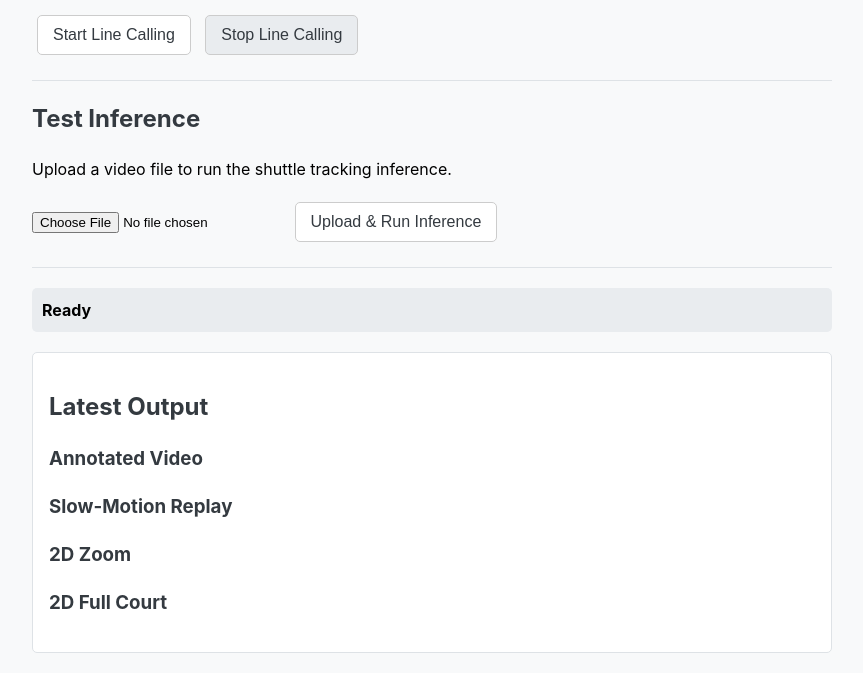
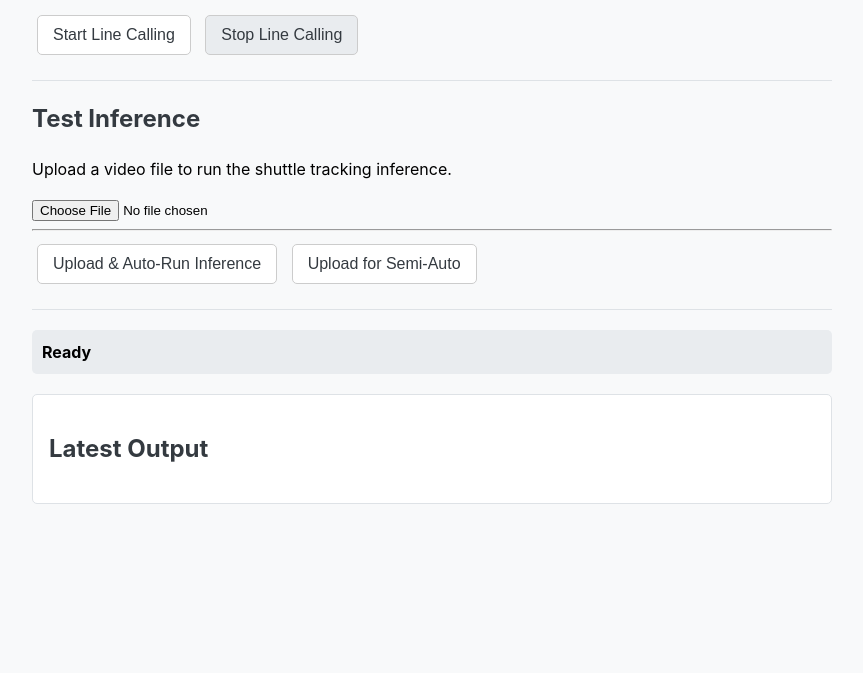
Before and after one commit to vikasraju-kpro/camera1_version1, a Flask app: page /line_calling in a window 1280 px wide. Shown: the part 274-947 px from the top of the page, without its empty margins (208-1071 px from the left). After the commit the page ends 778 px from the top, so only its background shows below. Run offline with Flask 3, Linux system fonts and the light colour scheme.

Commit message:
added second button for semi-auto inference

```diff
--- a/app.py
+++ b/app.py
@@ -2,7 +2,9 @@ import datetime
 import os
 import glob
 import threading
-from flask import Flask, render_template, jsonify, url_for, request, send_file
+import cv2 # <-- NEW
+import io # <-- NEW
+from flask import Flask, render_template, jsonify, url_for, request, send_file, send_file
 
 from common.camera_controller import (
     initialize_camera,
@@ -40,7 +42,7 @@ inference_status = {
     "output_url": None,
     "output_2d_url": None,
     "output_2d_zoom_url": None,
-    "output_replay_url": None, # <-- NEW
+    "output_replay_url": None,
     "message": None
 }
 
@@ -57,12 +59,12 @@ initialize_camera()
 # --- End Application Startup ---
 
 
-# --- Thread target function for running inference ---
-def run_inference_task(input_video_path):
+# --- MODIFIED: Thread target function for running inference ---
+def run_inference_task(input_video_path, manual_points=None):
     """
     This function runs in a separate thread.
     It updates the global 'inference_status' variable.
-    NOW RUNS A 2-STAGE PIPELINE.
+    It now accepts optional manual_points.
     """
     global inference_status
     try:
@@ -88,11 +90,11 @@ def run_inference_task(input_video_path):
 
         # --- STAGE 2: Run YOLO Homography ---
         inference_status["message"] = "Stage 2/2: Running court detection..."
-        # --- MODIFIED: Expect 5 return values ---
         success_homog, final_video_path, final_2d_full_path, final_2d_zoom_path, final_replay_path = homography_controller.run_homography_check(
             filesystem_path,
             tflite_csv_path,
-            OUTPUT_DIR_INFERENCES
+            OUTPUT_DIR_INFERENCES,
+            manual_points=manual_points # <-- Pass manual points
         )
 
         if not success_homog:
@@ -106,7 +108,7 @@ def run_inference_task(input_video_path):
             "output_url": final_video_path,
             "output_2d_url": final_2d_full_path,
             "output_2d_zoom_url": final_2d_zoom_path,
-            "output_replay_url": final_replay_path, # <-- NEW
+            "output_replay_url": final_replay_path,
             "message": "Line calling process complete."
         }
         print(f"Inference thread finished: {inference_status['status']}")
@@ -118,7 +120,7 @@ def run_inference_task(input_video_path):
             "output_url": None,
             "output_2d_url": None,
             "output_2d_zoom_url": None,
-            "output_replay_url": None, # <-- NEW
+            "output_replay_url": None,
             "message": str(e)
         }
 
@@ -263,6 +265,60 @@ def upload_for_inference_route():
     input_url = url_for('static', filename=f'uploads/{file.filename}')
     return jsonify({"success": True, "message": "File uploaded.", "input_path": input_url})
 
+# --- NEW: Route to get a specific frame from a video ---
+@app.route("/get_video_frame", methods=["POST"])
+def get_video_frame_route():
+    try:
+        data = request.get_json()
+        video_path = data.get('video_path')
+        frame_number = int(data.get('frame_number', 0))
+
+        if not video_path:
+            return jsonify({"success": False, "message": "No video_path provided."}), 400
+
+        filesystem_path = os.path.join(os.getcwd(), video_path.lstrip('/'))
+        if not os.path.exists(filesystem_path):
+            return jsonify({"success": False, "message": "Video file not found."}), 404
+
+        cap = cv2.VideoCapture(filesystem_path)
+        if not cap.isOpened():
+            return jsonify({"success": False, "message": "Could not open video file."}), 500
+
+        # Set the frame position
+        cap.set(cv2.CAP_PROP_POS_FRAMES, frame_number)
+        ret, frame = cap.read()
+        cap.release()
+
+        if not ret:
+            return jsonify({"success": False, "message": "End of video or invalid frame."}), 404
+
+        # Get frame dimensions
+        height, width, _ = frame.shape
+
+        # Encode frame as JPEG and send it
+        _, buffer = cv2.imencode('.jpg', frame)
+        img_io = io.BytesIO(buffer)
+
+        # We need to send the image, but also return JSON.
+        # The best way is to save a temp frame and return the path.
+        frame_filename = f"temp_frame_{datetime.datetime.now().strftime('%Y%m%d_%H%M%S%f')}.jpg"
+        frame_fs_path = os.path.join(OUTPUT_DIR_INFERENCES, frame_filename)
+        cv2.imwrite(frame_fs_path, frame)
+
+        frame_web_path = os.path.join(os.path.basename(OUTPUT_DIR_INFERENCES), frame_filename)
+
+        return jsonify({
+            "success": True,
+            "image_url": url_for('static', filename=frame_web_path),
+            "width": width,
+            "height": height
+        })
+
+    except Exception as e:
+        print(f"❌ Error in /get_video_frame: {e}")
+        return jsonify({"success": False, "message": str(e)}), 500
+
+# --- MODIFIED: Route to run inference (now accepts manual points) ---
 @app.route("/run_inference", methods=["POST"])
 def run_inference_route():
     """Starts the inference process in a background thread."""
@@ -272,11 +328,19 @@ def run_inference_route():
 
     data = request.get_json()
     input_path = data.get('input_path')
+    manual_points = data.get('manual_points') # Will be None if not provided
+
     if not input_path:
         return jsonify({"success": False, "message": "No input_path provided."}), 400
 
+    if manual_points:
+        print(f"Received manual points: {manual_points}")
+    else:
+        print("No manual points, running in Auto-mode.")
+
     inference_status = {"status": "running", "output_url": None, "output_2d_url": None, "output_2d_zoom_url": None, "output_replay_url": None, "message": "Process starting..."}
-    thread = threading.Thread(target=run_inference_task, args=(input_path,), daemon=True)
+    # Pass manual_points to the thread
+    thread = threading.Thread(target=run_inference_task, args=(input_path, manual_points), daemon=True)
     thread.start()
 
     return jsonify({"success": True, "message": "Inference process started."})
@@ -295,7 +359,6 @@ def check_inference_status_route():
             status_copy["output_2d_url"] = url_for('static', filename=status_copy["output_2d_url"])
         if status_copy.get("output_2d_zoom_url"):
             status_copy["output_2d_zoom_url"] = url_for('static', filename=status_copy["output_2d_zoom_url"])
-        # --- NEW: Build the replay video URL ---
         if status_copy.get("output_replay_url"):
             status_copy["output_replay_url"] = url_for('static', filename=status_copy["output_replay_url"])
 
--- a/static/line_calling.js
+++ b/static/line_calling.js
@@ -6,16 +6,34 @@ document.addEventListener('DOMContentLoaded', () => {
     const mediaOutputDiv = document.getElementById('media-output');
     const mediaOutputDiv2D = document.getElementById('media-output-2d');
     const mediaOutputDiv2DZoom = document.getElementById('media-output-2d-zoom');
-    const mediaOutputReplay = document.getElementById('media-output-replay'); // <-- NEW
+    const mediaOutputReplay = document.getElementById('media-output-replay');
 
     // --- Inference Selectors ---
     const videoUploadInput = document.getElementById('videoUpload');
-    const uploadAndRunBtn = document.getElementById('uploadAndRunBtn');
+    const autoRunBtn = document.getElementById('autoRunBtn'); // <-- RENAMED
     const runOnLatestBtn = document.getElementById('runOnLatestBtn');
+
+    // --- NEW: Semi-Auto Selectors ---
+    const semiAutoUploadBtn = document.getElementById('semiAutoUploadBtn');
+    const semiAutoControls = document.getElementById('semi-auto-controls');
+    const semiAutoStatus = document.getElementById('semi-auto-status');
+    const frameDisplayContainer = document.getElementById('frame-display-container');
+    const frameImage = document.getElementById('frame-image');
+    const frameCanvas = document.getElementById('frame-canvas');
+    const prevFrameBtn = document.getElementById('prevFrameBtn');
+    const nextFrameBtn = document.getElementById('nextFrameBtn');
+    const currentFrameNumSpan = document.getElementById('currentFrameNum');
+    const runSemiAutoBtn = document.getElementById('runSemiAutoBtn');
 
     // --- Global State ---
     let latestRecordedVideoPath = null;
     let statusInterval = null;
+    let semiAutoVideoPath = null; // Path to the uploaded video for marking
+    let currentFrameNum = 0;
+    let manualPoints = [];
+    let canvasCtx = frameCanvas.getContext('2d');
+    let naturalFrameWidth = 1;
+    let naturalFrameHeight = 1;
 
     // --- Helper Functions ---
     function updateStatus(message, isError = false) {
@@ -34,46 +52,43 @@ document.addEventListener('DOMContentLoaded', () => {
     }
 
     function displayVideo(url) {
-        mediaOutputDiv.innerHTML = '<h3>Annotated Video</h3>'; // Clear previous output
+        mediaOutputDiv.innerHTML = '<h3>Annotated Video</h3>';
         const video = document.createElement('video');
-        video.src = url + '?t=' + new Date().getTime(); // Cache bust
+        video.src = url + '?t=' + new Date().getTime();
         video.controls = true;
         video.autoplay = true;
         video.muted = true;
-
         const downloadLink = createDownloadLink(url, 'Download Video');
         mediaOutputDiv.appendChild(video);
         mediaOutputDiv.appendChild(downloadLink);
     }
 
-    // --- NEW: Function to display replay video ---
     function displayReplayVideo(url) {
-        mediaOutputReplay.innerHTML = '<h3>Slow-Motion Replay</h3>'; // Clear previous
+        mediaOutputReplay.innerHTML = '<h3>Slow-Motion Replay</h3>';
         const video = document.createElement('video');
-        video.src = url + '?t=' + new Date().getTime(); // Cache bust
+        video.src = url + '?t=' + new Date().getTime();
         video.controls = true;
         video.autoplay = true;
         video.muted = true;
-        video.loop = true; // Loop the replay
-        video.style.maxWidth = '400px'; // Match image size
-
+        video.loop = true;
+        video.style.maxWidth = '400px';
         const downloadLink = createDownloadLink(url, 'Download Replay');
         mediaOutputReplay.appendChild(video);
         mediaOutputReplay.appendChild(downloadLink);
     }
 
     function display2dImage(url) {
-        mediaOutputDiv2D.innerHTML = '<h3>2D Full Court</h3>'; // Clear previous
+        mediaOutputDiv2D.innerHTML = '<h3>2D Full Court</h3>';
         const img = document.createElement('img');
-        img.src = url + '?t=' + new Date().getTime(); // Cache bust
+        img.src = url + '?t=' + new Date().getTime();
         img.alt = '2D Court Illustration';
         mediaOutputDiv2D.appendChild(img);
     }
 
     function display2dZoomImage(url) {
-        mediaOutputDiv2DZoom.innerHTML = '<h3>2D Zoom</h3>'; // Clear previous
+        mediaOutputDiv2DZoom.innerHTML = '<h3>2D Zoom</h3>';
         const img = document.createElement('img');
-        img.src = url + '?t=' + new Date().getTime(); // Cache bust
+        img.src = url + '?t=' + new Date().getTime();
         img.alt = '2D Zoomed Illustration';
         mediaOutputDiv2DZoom.appendChild(img);
     }
@@ -81,7 +96,8 @@ document.addEventListener('DOMContentLoaded', () => {
     function setAllButtonsDisabled(disabled) {
         startRecordBtn.disabled = disabled;
         stopRecordBtn.disabled = disabled;
-        uploadAndRunBtn.disabled = disabled;
+        autoRunBtn.disabled = disabled;
+        semiAutoUploadBtn.disabled = disabled;
         runOnLatestBtn.disabled = disabled;
     }
 
@@ -89,9 +105,11 @@ document.addEventListener('DOMContentLoaded', () => {
         mediaOutputDiv.innerHTML = '';
         mediaOutputDiv2D.innerHTML = '';
         mediaOutputDiv2DZoom.innerHTML = '';
-        mediaOutputReplay.innerHTML = ''; // <-- NEW
+        mediaOutputReplay.innerHTML = '';
         runOnLatestBtn.style.display = 'none';
         latestRecordedVideoPath = null;
+        // Also hide semi-auto controls
+        semiAutoControls.style.display = 'none';
     }
 
     // --- Recording Event Listeners ---
@@ -124,7 +142,7 @@ document.addEventListener('DOMContentLoaded', () => {
             setAllButtonsDisabled(false);
 
             if (result.success && result.video_url) {
-                displayVideo(result.video_url); // Display original recorded video
+                displayVideo(result.video_url);
                 latestRecordedVideoPath = result.video_url;
                 runOnLatestBtn.style.display = 'inline-block';
             }
@@ -139,20 +157,21 @@ document.addEventListener('DOMContentLoaded', () => {
 
     runOnLatestBtn.addEventListener('click', () => {
         if (latestRecordedVideoPath) {
-            startInferenceProcess(latestRecordedVideoPath);
+            startInferenceProcess(latestRecordedVideoPath, null); // null for manual_points
         } else {
             updateStatus('No recorded video found.', true);
         }
     });
 
-    uploadAndRunBtn.addEventListener('click', async () => {
+    // --- MODIFIED: Auto-Run Button ---
+    autoRunBtn.addEventListener('click', async () => {
         const file = videoUploadInput.files[0];
         if (!file) {
             updateStatus('Please select a video file to upload.', true);
             return;
         }
 
-        updateStatus('Uploading video...');
+        updateStatus('Uploading video for Auto-Run...');
         setAllButtonsDisabled(true);
         clearMedia();
 
@@ -167,8 +186,8 @@ document.addEventListener('DOMContentLoaded', () => {
             const result = await response.json();
 
             if (result.success) {
-                updateStatus('Upload complete. Starting inference...', false);
-                startInferenceProcess(result.input_path);
+                updateStatus('Upload complete. Starting auto-inference...', false);
+                startInferenceProcess(result.input_path, null); // null for manual_points
             } else {
                 updateStatus(result.message, true);
                 setAllButtonsDisabled(false);
@@ -179,16 +198,190 @@ document.addEventListener('DOMContentLoaded', () => {
         }
     });
 
-    async function startInferenceProcess(videoPath) {
-        updateStatus('Starting 2-stage inference... This may take several minutes.');
+    // --- NEW: Semi-Auto Upload Button ---
+    semiAutoUploadBtn.addEventListener('click', async () => {
+        const file = videoUploadInput.files[0];
+        if (!file) {
+            updateStatus('Please select a video file to upload.', true);
+            return;
+        }
+
+        updateStatus('Uploading video for Semi-Auto...');
         setAllButtonsDisabled(true);
         clearMedia();
 
+        const formData = new FormData();
+        formData.append('video', file);
+
         try {
+            const response = await fetch('/upload_for_inference', {
+                method: 'POST',
+                body: formData
+            });
+            const result = await response.json();
+
+            if (result.success) {
+                semiAutoVideoPath = result.input_path;
+                currentFrameNum = 0;
+                manualPoints = [];
+                semiAutoControls.style.display = 'block';
+                runSemiAutoBtn.style.display = 'none';
+                loadFrame(currentFrameNum);
+                updateSemiAutoStatus();
+            } else {
+                updateStatus(result.message, true);
+                setAllButtonsDisabled(false);
+            }
+        } catch (error) {
+            updateStatus('A network error occurred during upload.', true);
+            setAllButtonsDisabled(false);
+        }
+    });
+
+    // --- NEW: Semi-Auto Frame Navigation ---
+    prevFrameBtn.addEventListener('click', () => {
+        if (currentFrameNum > 0) {
+            loadFrame(currentFrameNum - 1);
+        }
+    });
+
+    nextFrameBtn.addEventListener('click', () => {
+        loadFrame(currentFrameNum + 1);
+    });
+
+    async function loadFrame(frameNum) {
+        updateSemiAutoStatus('Loading frame...');
+        try {
+            const response = await fetch('/get_video_frame', {
+                method: 'POST',
+                headers: { 'Content-Type': 'application/json' },
+                body: JSON.stringify({
+                    video_path: semiAutoVideoPath,
+                    frame_number: frameNum
+                })
+            });
+            const result = await response.json();
+
+            if (result.success) {
+                frameImage.src = result.image_url;
+                currentFrameNum = frameNum;
+                currentFrameNumSpan.textContent = frameNum;
+                prevFrameBtn.disabled = (currentFrameNum === 0);
+
+                // Store natural dimensions for click scaling
+                naturalFrameWidth = result.width;
+                naturalFrameHeight = result.height;
+
+                // Resize canvas to match image display size
+                frameImage.onload = () => {
+                    resizeCanvas();
+                    drawPoints(); // Redraw existing points
+                    updateSemiAutoStatus(); // Update instructions
+                }
+            } else {
+                updateStatus(result.message, true);
+                nextFrameBtn.disabled = true; // Likely end of video
+            }
+        } catch (error) {
+            updateStatus('Error fetching frame.', true);
+        }
+    }
+
+    function resizeCanvas() {
+        frameCanvas.width = frameImage.clientWidth;
+        frameCanvas.height = frameImage.clientHeight;
+        canvasCtx = frameCanvas.getContext('2d');
+    }
+
+    // Handle canvas clicks for point marking
+    frameCanvas.addEventListener('click', (e) => {
+        if (manualPoints.length >= 4) return;
+
+        const rect = frameCanvas.getBoundingClientRect();
+
+        // Get click position relative to canvas
+        const x = e.clientX - rect.left;
+        const y = e.clientY - rect.top;
+
+        // Scale click position to match video's *natural* dimensions
+        const scaleX = naturalFrameWidth / frameCanvas.width;
+        const scaleY = naturalFrameHeight / frameCanvas.height;
+
+        const naturalX = x * scaleX;
+        const naturalY = y * scaleY;
+
+        manualPoints.push([naturalX, naturalY]);
+        drawPoints();
+        updateSemiAutoStatus();
+    });
+
+    function drawPoints() {
+        canvasCtx.clearRect(0, 0, frameCanvas.width, frameCanvas.height);
+
+        // Scale natural points back to canvas points
+        const scaleX = frameCanvas.width / naturalFrameWidth;
+        const scaleY = frameCanvas.height / naturalFrameHeight;
+
+        canvasCtx.fillStyle = 'red';
+        canvasCtx.strokeStyle = 'white';
+        canvasCtx.lineWidth = 2;
+
+        manualPoints.forEach((point, index) => {
+            const x = point[0] * scaleX;
+            const y = point[1] * scaleY;
+
+            canvasCtx.beginPath();
+            canvasCtx.arc(x, y, 5, 0, 2 * Math.PI);
+            canvasCtx.fill();
+            canvasCtx.stroke();
+
+            canvasCtx.fillText((index + 1).toString(), x + 7, y + 7);
+        });
+    }
+
+    function updateSemiAutoStatus() {
+        const pointLabels = ["Top-Left (Baseline)", "Top-Right (Baseline)", "Bottom-Left (Service Line)", "Bottom-Right (Service Line)"];
+        const nextPoint = manualPoints.length;
+
+        if (nextPoint >= 4) {
+            semiAutoStatus.textContent = "4 points selected. Ready to run.";
+            runSemiAutoBtn.style.display = 'block';
+        } else {
+            semiAutoStatus.textContent = `Click Point ${nextPoint + 1}: ${pointLabels[nextPoint]}`;
+            runSemiAutoBtn.style.display = 'none';
+        }
+    }
+
+    // --- NEW: Run Semi-Auto Inference ---
+    runSemiAutoBtn.addEventListener('click', () => {
+        if (manualPoints.length < 4) {
+            updateStatus("Please mark all 4 points.", true);
+            return;
+        }
+
+        // The points are already in the correct (x, y) format
+        startInferenceProcess(semiAutoVideoPath, manualPoints);
+    });
+
+    // --- MODIFIED: Main Inference Function ---
+    async function startInferenceProcess(videoPath, manual_points = null) {
+        let mode = manual_points ? "Semi-Auto" : "Auto";
+        updateStatus(`Starting ${mode} 2-stage inference... This may take several minutes.`);
+        setAllButtonsDisabled(true);
+        clearMedia();
+        semiAutoControls.style.display = 'none'; // Hide marking UI
+
+        try {
+            // Build the request body
+            let body = {
+                input_path: videoPath,
+                manual_points: manual_points // Will be null for auto-mode
+            };
+
             const response = await fetch('/run_inference', {
                 method: 'POST',
                 headers: { 'Content-Type': 'application/json' },
-                body: JSON.stringify({ input_path: videoPath })
+                body: JSON.stringify(body)
             });
             const result = await response.json();
 
@@ -204,6 +397,7 @@ document.addEventListener('DOMContentLoaded', () => {
         }
     }
 
+    // --- MODIFIED: Polling Function (no changes, but shown for context) ---
     async function checkInferenceStatus() {
         try {
             const response = await fetch('/check_inference_status');
@@ -215,20 +409,14 @@ document.addEventListener('DOMContentLoaded', () => {
                 clearInterval(statusInterval);
                 updateStatus(result.message, false);
 
-                // Display annotated video
                 displayVideo(result.output_url);
 
-                // --- NEW: Display the replay video ---
                 if (result.output_replay_url) {
                     displayReplayVideo(result.output_replay_url);
                 }
-
-                // Display the full 2D image
                 if (result.output_2d_url) {
                     display2dImage(result.output_2d_url);
                 }
-
-                // Display the 2D zoom image
                 if (result.output_2d_zoom_url) {
                     display2dZoomImage(result.output_2d_zoom_url);
                 }
--- a/templates/line_calling.html
+++ b/templates/line_calling.html
@@ -46,7 +82,24 @@
             <h2>Test Inference</h2>
             <p>Upload a video file to run the shuttle tracking inference.</p>
             <input type="file" id="videoUpload" accept="video/mp4,video/x-m4v,video/*">
-            <button id="uploadAndRunBtn">Upload & Run Inference</button>
+            <hr>
+            <button id="autoRunBtn">Upload & Auto-Run Inference</button>
+            <button id="semiAutoUploadBtn">Upload for Semi-Auto</button>
+        </div>
+
+        <div id="semi-auto-controls">
+            <h2>Semi-Auto Marking</h2>
+            <div id="semi-auto-status">Loading video frame...</div>
+            <div>
+                <button id="prevFrameBtn" disabled>&larr; Prev Frame</button>
+                <button id="nextFrameBtn">Next Frame &rarr;</button>
+                <span style="margin-left: 10px;">Frame: <span id="currentFrameNum">0</span></span>
+            </div>
+            <div id="frame-display-container">
+                <img id="frame-image" alt="Video frame for marking" />
+                <canvas id="frame-canvas"></canvas>
+            </div>
+            <button id="runSemiAutoBtn">Run Semi-Auto Inference</button>
         </div>
 
         <div id="status">Ready</div>
@@ -56,19 +109,15 @@
             <button id="runOnLatestBtn">Run Inference on This Video</button>
 
             <div id="media-output" class="output-section">
-                <h3>Annotated Video</h3>
                 </div>
 
             <div id="media-output-replay" class="output-section">
-                <h3>Slow-Motion Replay</h3>
                 </div>
 
             <div id="media-output-2d-zoom" class="output-section">
-                <h3>2D Zoom</h3>
                 </div>
 
             <div id="media-output-2d" class="output-section">
-                <h3>2D Full Court</h3>
                 </div>
         </div>
     </div>
```
Also changed, not shown: other parts of templates/line_calling.html (+36 -0 lines), common/homography_controller.py (+114 -96 lines), 4 other files.
